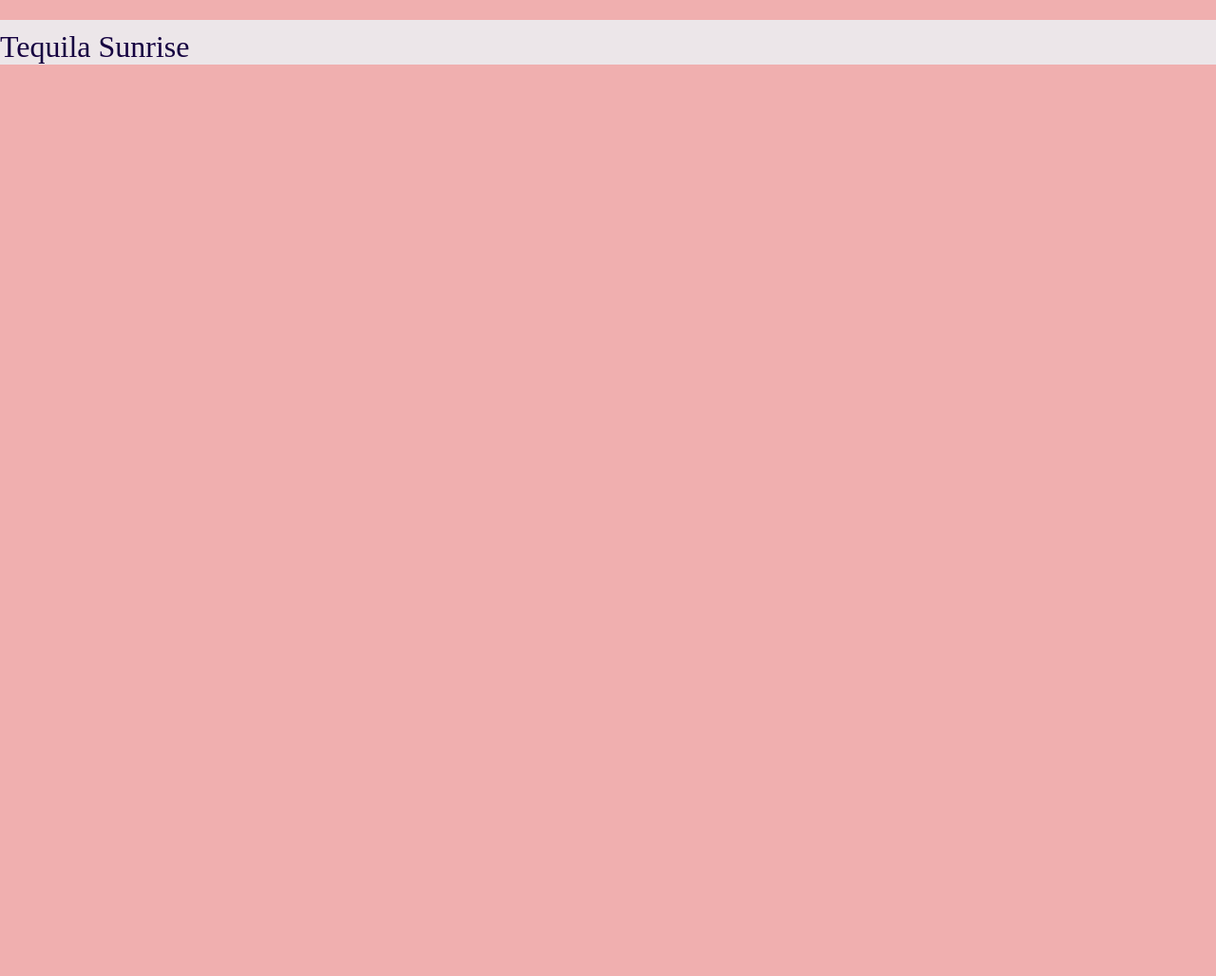
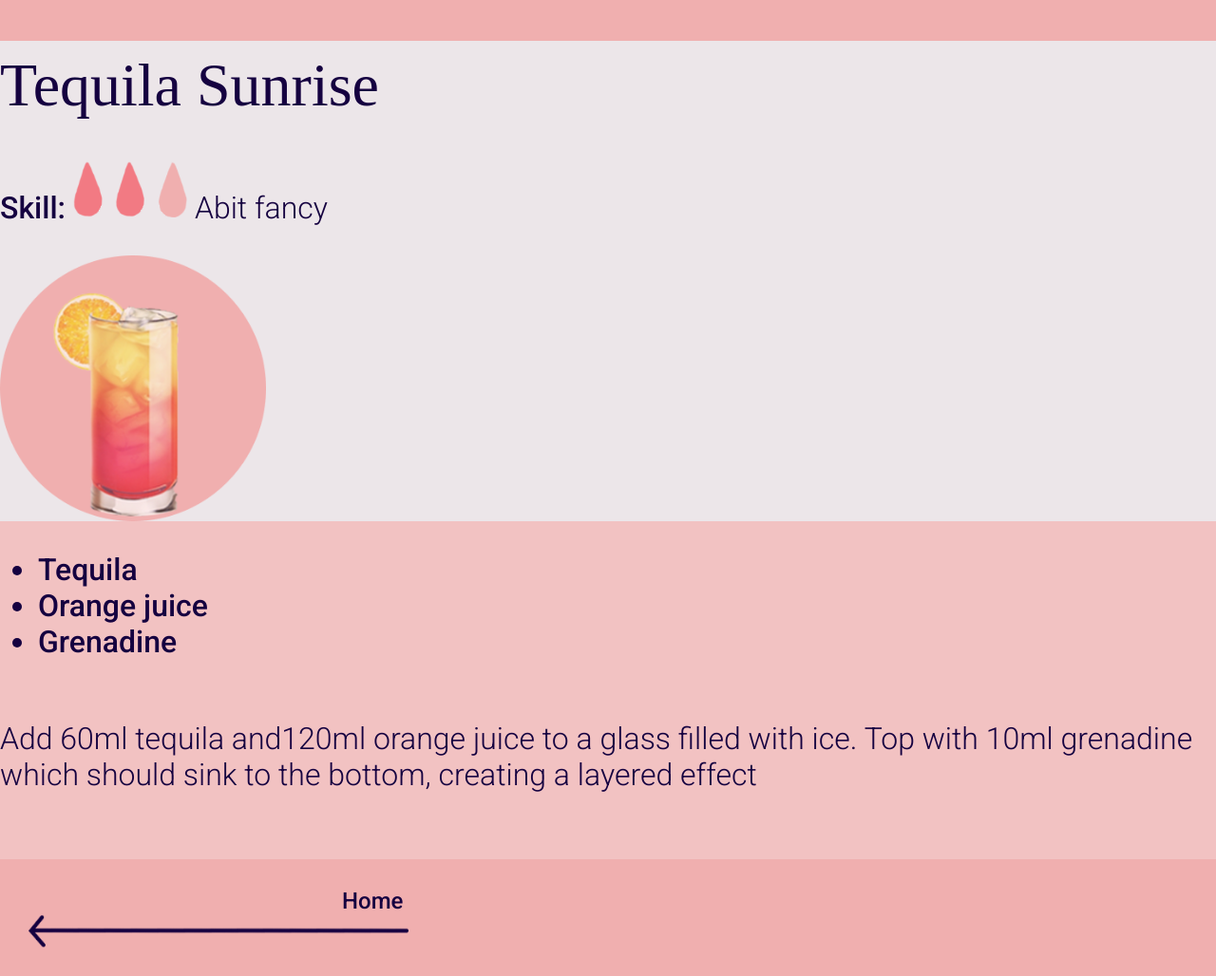
Before and after one commit to Lillyoverton/Mixer, a Flask app: page /drinks in a window 1280 px wide. Shown: the part 100-1128 px from the top of the page at 95% size. Before the commit the page ends 800 px from the top, so only its background shows below. Run offline with Flask 2, Linux system fonts and the light colour scheme; some web fonts are replaced.

Commit message:
start styling drinks page

```diff
--- a/static/screen.css
+++ b/static/screen.css
@@ -128,6 +128,34 @@ h1 {
   padding-top: 10px;
 }
 
+.drinkresult {
+  font-family: 'Roboto', sans-serif;
+  font-size: 2em;
+  color: #150140;
+}
+
+.skilllevel {
+  font-weight: lighter;
+}
+
+.drinkimages {
+  width: 280px;
+}
+
+.skillimages {
+  width: 120px;
+}
+
+.info {
+  background-color: #f2c2c2;
+  display: grid;
+  grid-template-rows: 1fr 1fr;
+}
+
+.recipe {
+  font-weight: lighter;
+}
+
 /* descendant selectors */
 
 .next h2 {
--- a/templates/drinks.html
+++ b/templates/drinks.html
@@ -12,7 +12,24 @@
   <div id="drinksbody">
     <div class="drinkresult">
       <h1 class="drinkname">Tequila Sunrise</h1>
+      <p>Skill: <img class="skillimages" src="static/skill2.png"> <span class="skilllevel">Abit fancy</span> </p>
+      <img class="drinkimages" src="static/tequilasunrise.png">
+      <div class="info">
+        <ul class="drinkingredients">
+          <li>Tequila</li>
+          <li>Orange juice</li>
+          <li>Grenadine</li>
+        </ul>
+        <p class="recipe">Add 60ml tequila and120ml orange juice to a glass filled with ice. Top with 10ml grenadine which should sink to the bottom, creating a layered effect</p>
+      </div>
     </div>
   </div>
 
+  <div class="footer">
+    <a class="goback" href="{{url_for('home') }}">
+      <h2>Home</h2>
+      <img src="static/arrowleft.png"/>
+    </a>
+  </div>
+
 {% endblock %}
```
Also changed, not shown: static/skill1.png (added), static/skill2.png (added), static/skill3.png (added).
